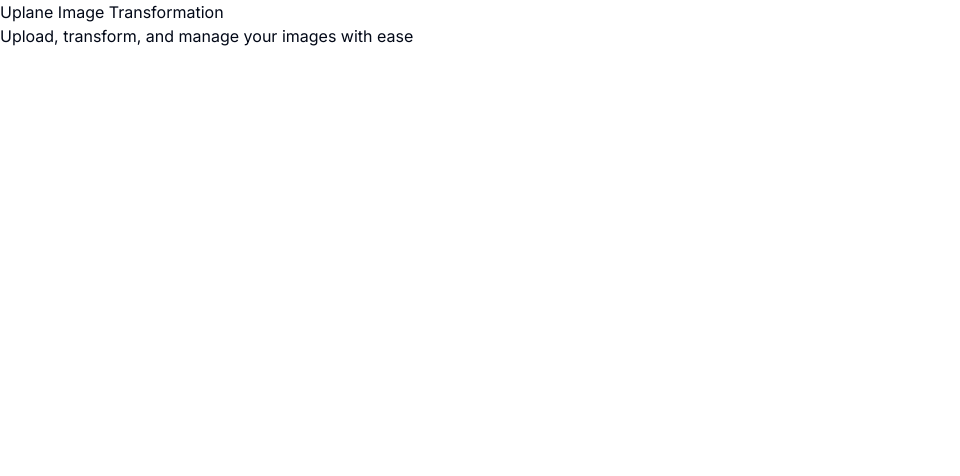
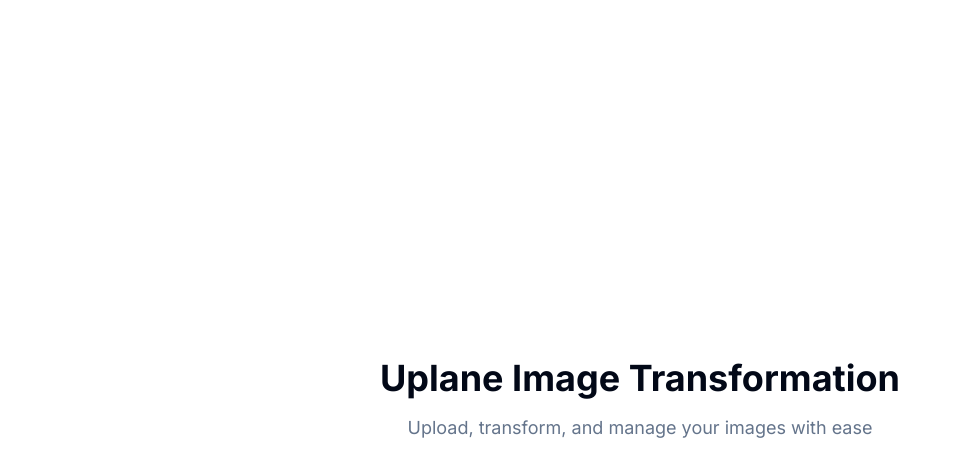
Before and after one commit to ibrahimshittu/image-transformation, a Next.js app: page / in a window 1280 px wide. Shown: the top 476 px of the page, without its empty margins (0-960 px from the left). Built offline with nearby package versions, Linux system fonts and the light colour scheme.

Commit message:
fix: update Tailwind content paths for src directory

```diff
--- a/tailwind.config.ts
+++ b/tailwind.config.ts
@@ -3,9 +3,7 @@
 const config: Config = {
   darkMode: ["class"],
   content: [
-    "./pages/**/*.{ts,tsx}",
-    "./components/**/*.{ts,tsx}",
-    "./app/**/*.{ts,tsx}",
+    "./src/**/*.{ts,tsx}",
   ],
   theme: {
     container: {
```
